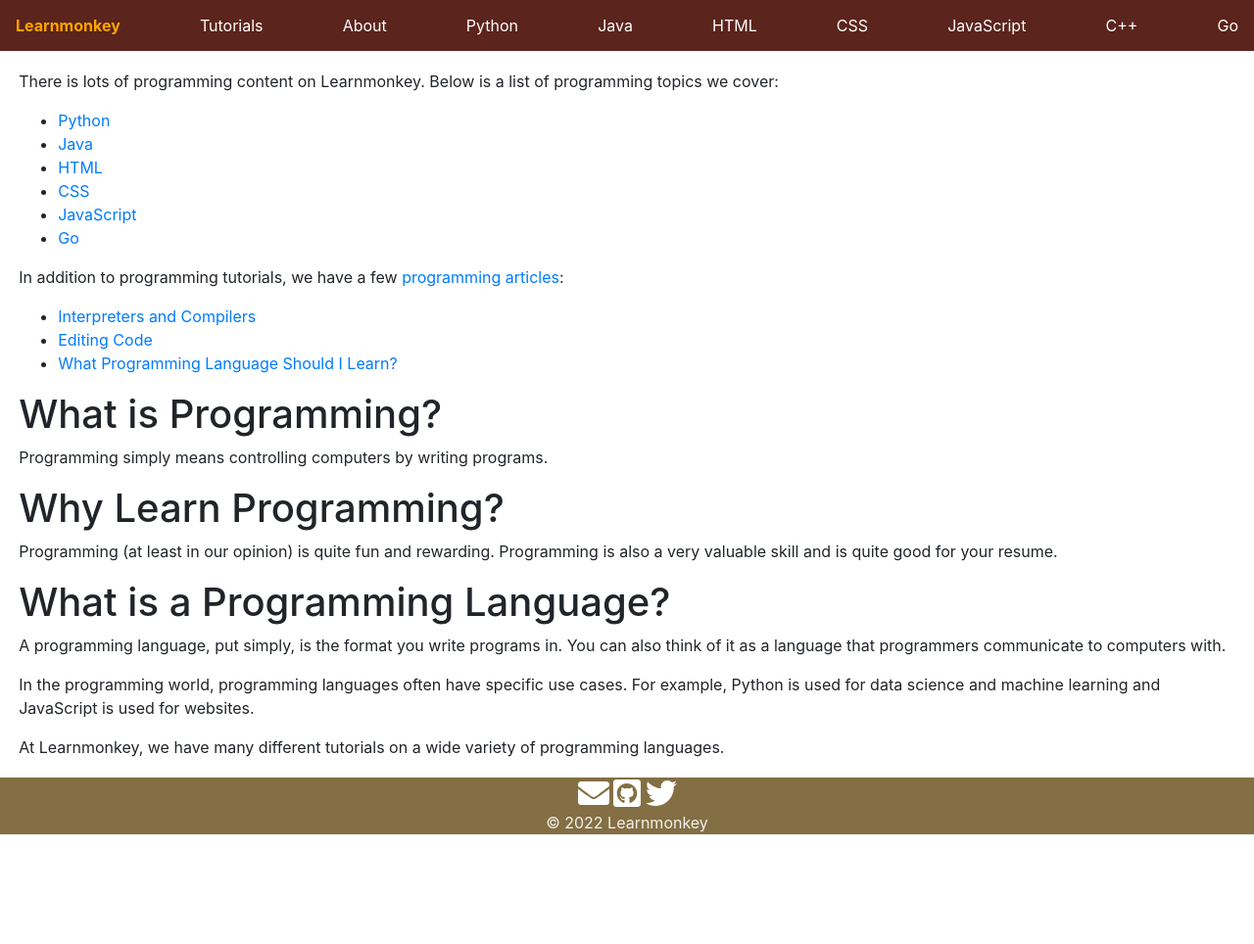
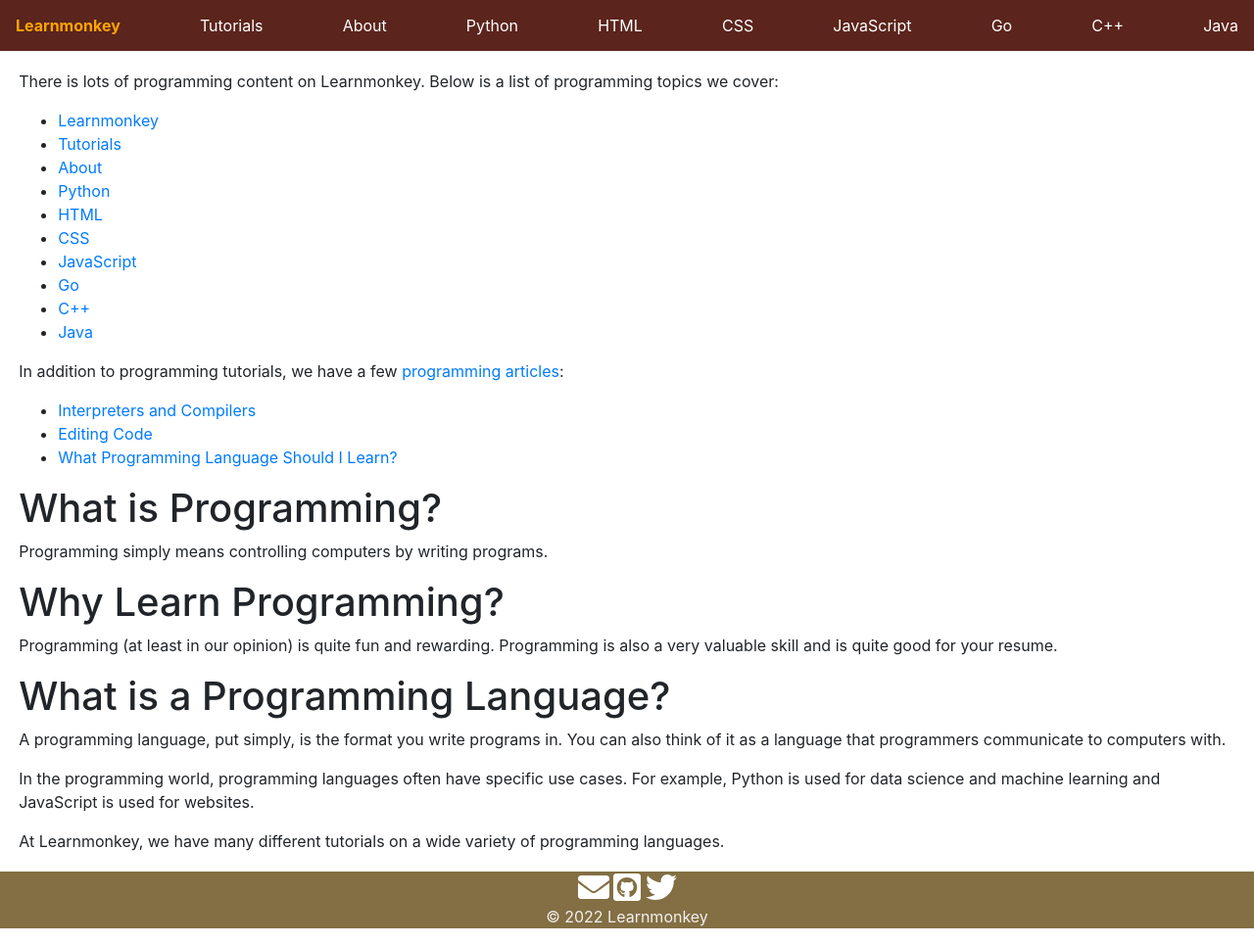
Before and after one commit to learnmonkey/learnmonkey.github.io, a Jekyll site: the page built from programming/index.html, in a window 1280 px wide and 964 px high. Shown: the whole window at 98% size. Built offline with Jekyll 4.4.1, drawn with Linux system fonts in a browser that asks for light colours.

Commit message:
reorganize order of tutorials

```diff
--- a/_includes/nav.html
+++ b/_includes/nav.html
@@ -3,10 +3,10 @@
 	<li class="navitem"><a href="/tutorial-index/">Tutorials</a></li>
 	<li class="navitem"><a href="/about">About</a></li>
 	<li class="navitem"><a href="/programming/python/">Python</a></li>
-	<li class="navitem"><a href="/programming/java/">Java</a></li>
 	<li class="navitem"><a href="/programming/html/">HTML</a></li>
 	<li class="navitem"><a href="/programming/css/">CSS</a></li>
 	<li class="navitem"><a href="/programming/javascript/">JavaScript</a></li>
+	<li class="navitem"><a href="/programming/golang/">Go</a></li>
   	<li class="navitem"><a href="/programming/cpp/">C++</a></li>
-  	<li class="navitem"><a href="/programming/golang/">Go</a></li>
+	<li class="navitem"><a href="/programming/java/">Java</a></li>
 </ul>
--- a/programming/index.html
+++ b/programming/index.html
@@ -7,13 +7,18 @@ layout: default
 <section>
     <p>There is lots of programming content on Learnmonkey. Below is a list of programming topics we cover:</p>
     <ul>
+        <li><a href="/">Learnmonkey</a></li>
+        <li><a href="/tutorial-index/">Tutorials</a></li>
+        <li><a href="/about">About</a></li>
         <li><a href="/programming/python/">Python</a></li>
-        <li><a href="/programming/java/">Java</a></li>
-        <li><a href="/progamming/html/">HTML</a></li>
+        <li><a href="/programming/html/">HTML</a></li>
         <li><a href="/programming/css/">CSS</a></li>
         <li><a href="/programming/javascript/">JavaScript</a></li>
         <li><a href="/programming/golang/">Go</a></li>
+        <li><a href="/programming/cpp/">C++</a></li>
+        <li><a href="/programming/java/">Java</a></li>
     </ul>
+
 </section>
 
 <section>
--- a/tutorial-index.html
+++ b/tutorial-index.html
@@ -21,9 +21,9 @@ layout: default
             </li>
             <li><a href="/programming/css/">CSS</a></li>
             <li><a href="/programming/javascript/">JavaScript</a></li>
+            <li><a href="/programming/golang/">Go</a></li>
             <li><a href="/programming/cpp/">C++</a></li>
             <li><a href="/programming/java/">Java</a></li>
-            <li><a href="/programming/golang/">Go</a></li>
 <!--             <li><a href="/programming/jekyll/">Jekyll</a></li> -->
         </ul>
     </li>
```
